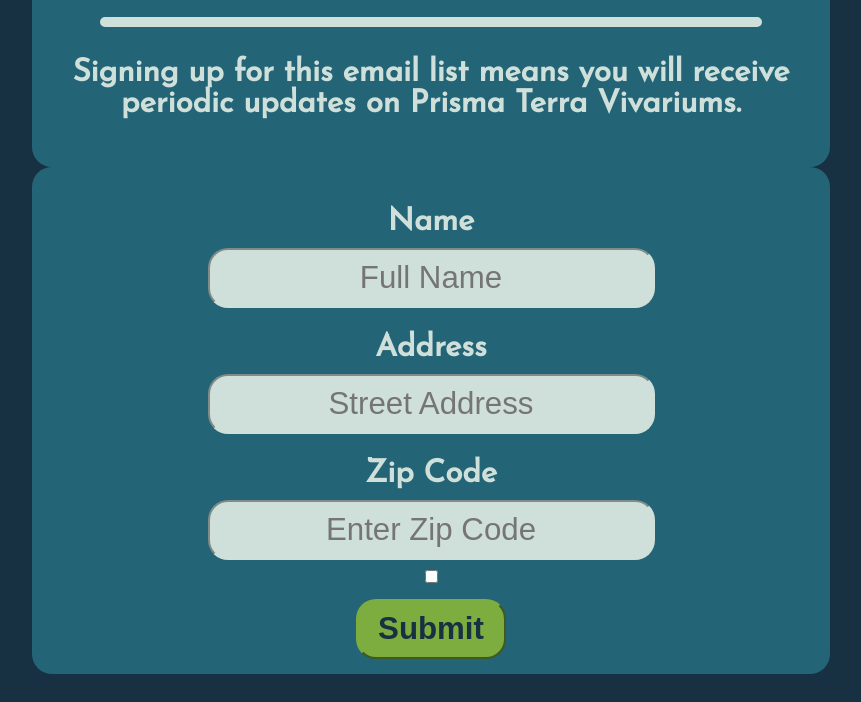
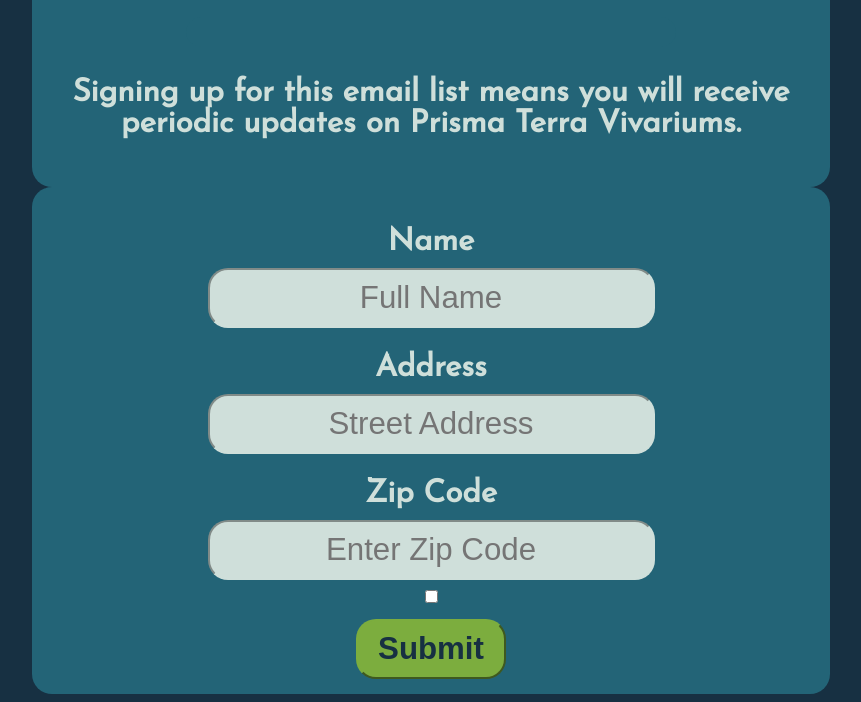
Before and after one commit to swiftzircon/ITMD-362-Project1, a plain HTML site: page Index.html in a window 1280 px wide. Shown: the part 124-826 px from the top of the page, without its empty margins (209-1070 px from the left). Drawn offline with Linux system fonts and the light colour scheme.

Commit message:
Removed HR
Removed Horizontal Rule and replaced with div for css styling.

```diff
--- a/Index.html
+++ b/Index.html
@@ -15,7 +15,7 @@
     <div>
       <img id="color_button" src="images/color_swap.png"  alt="Color_switching_image"/>
       <h1>Prisma Terra Emailing List</h1>
-	  <hr/>
+	  <div id="horizontal_break"></div>
 	  <p>Signing up for this email list means you will receive periodic updates on Prisma Terra Vivariums.</p>
     </div>
     <!-- Form Body -->
```
